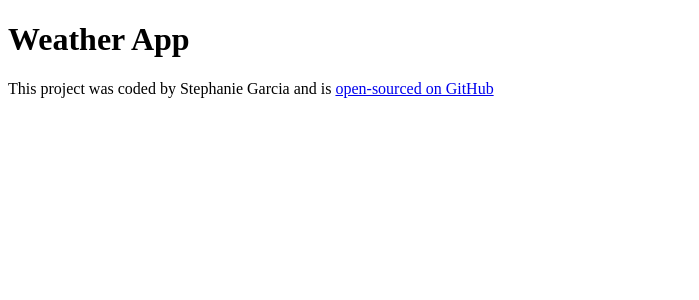
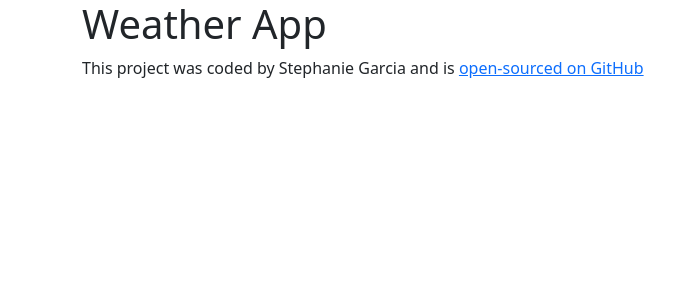
Before and after one commit to stephanie-garcia/react-weather-app, a React (Create React App) app: page / in a window 1280 px wide. Shown: the top 300 px of the page, without its empty margins (0-699 px from the left). Built offline with nearby package versions, Linux system fonts and the light colour scheme.

Commit message:
installed bootstrap

```diff
--- a/package.json
+++ b/package.json
@@ -6,6 +6,7 @@
     "@testing-library/jest-dom": "^5.16.1",
     "@testing-library/react": "^11.2.7",
     "@testing-library/user-event": "^12.8.3",
+    "bootstrap": "^5.1.3",
     "react": "^17.0.2",
     "react-dom": "^17.0.2",
     "react-scripts": "4.0.3",
--- a/src/App.js
+++ b/src/App.js
@@ -4,14 +4,19 @@ import "./App.css";
 export default function App() {
   return (
     <div className="App">
+      <div className="container">
         <h1>Weather App</h1>
         <footer>
           This project was coded by Stephanie Garcia and is {""}
           <a
             href="https://github.com/stephanie-garcia/react-weather-app"
             target="_blank"
-        > open-sourced on GitHub </a>
+          >
+            {" "}
+            open-sourced on GitHub{" "}
+          </a>
         </footer>
+      </div>
     </div>
   );
 }
```
Also changed, not shown: public/index.html (+4 -5 lines), src/index.js (+7 -6 lines), 1 other file (tests, documents, lock files or other folders). Lines whose indentation alone changed are shown as unchanged.
